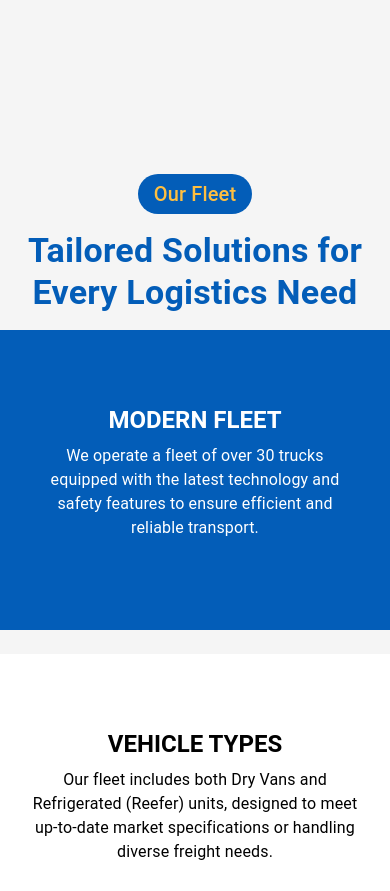
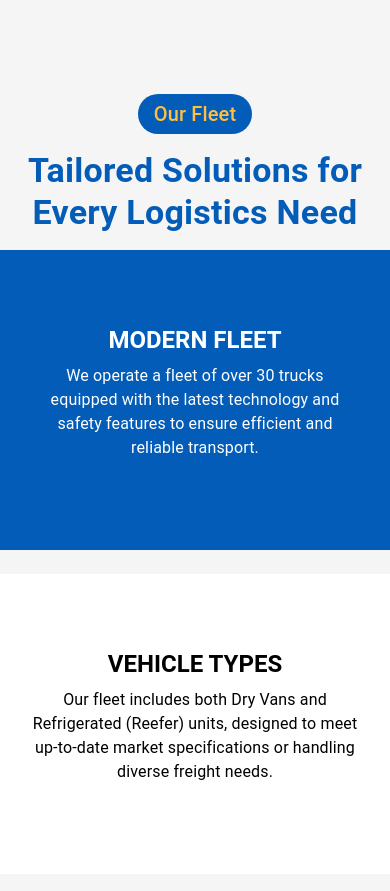
Before and after one commit to abhi-drishyam/cloudpark, a React (Vite) app: page / in a window 390 px wide. Shown: the part 4100-4991 px from the top of the page. Built offline with nearby package versions, Linux system fonts and the light colour scheme; a web font is replaced by a local one.

Commit message:
changes 2

```diff
--- a/src/components/Ourfleet.jsx
+++ b/src/components/Ourfleet.jsx
@@ -32,7 +32,7 @@ const OurFleet = () => {
                         px: 2,
                         py: 0.5,
                         mb: 1,
-                        mt: 10
+                        mt: {lg:10, md:10}
                     }}
                 >
                     <Typography variant="h6" color="#FFBF40">Our Fleet</Typography>
```
